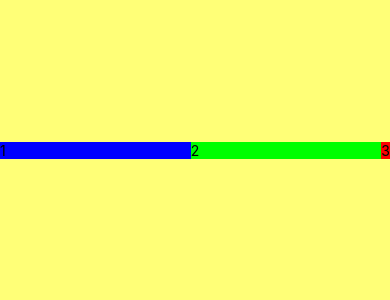
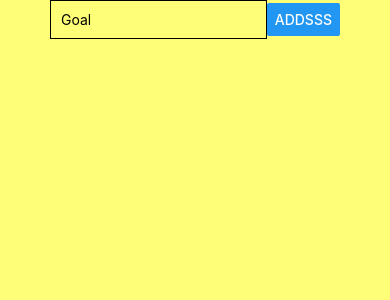
Before and after one commit to isaacbatst/rn-course-goals, a React Native app: screen / in a window 390 px wide. Shown: the top 300 px of the page. Built offline with nearby package versions, Linux system fonts and the light colour scheme.

Commit message:
print goals list

```diff
--- a/App.tsx
+++ b/App.tsx
@@ -1,14 +1,14 @@
+import React from 'react';
 import { StatusBar } from 'expo-status-bar';
-import React from 'react';
 import { StyleSheet, View, StatusBar as StatusBarData } from 'react-native';
-import FlexExample from './components/FlexExample';
+import Main from './components/Main';
 
 export default function App() {
   return (
     <View style={styles.app}>
       <StatusBar style="auto" />
       <View style={styles.container}>
-        <FlexExample />
+        <Main />
       </View>
     </View>
   );
@@ -17,10 +17,11 @@ export default function App() {
 const styles = StyleSheet.create({
   container: {
     marginTop: StatusBarData.currentHeight,
-    flex:1
+    paddingHorizontal: 50,
+    flex: 1,
   },
   app: {
     flex: 1,
     backgroundColor: '#ff7',
-  }
+  },
 });
--- a/babel.config.js
+++ b/babel.config.js
@@ -1,4 +1,4 @@
-module.exports = function(api) {
+module.exports = function (api) {
   api.cache(true);
   return {
     presets: ['babel-preset-expo'],
--- /dev/null
+++ b/components/Main.tsx
@@ -0,0 +1,50 @@
+import React, { useState } from 'react';
+import { View, Button, TextInput, StyleSheet, Text } from 'react-native';
+
+function Main() {
+  const [goal, setGoal] = useState('');
+  const [goals, setGoals] = useState<string[]>([]);
+
+  function handleGoalInput(text: string) {
+    setGoal(text);
+  }
+
+  function handleAddGoal() {
+    setGoals((currentGoals) => [...currentGoals, goal]);
+  }
+
+  return (
+    <View>
+      <View style={styles.inputContainer}>
+        <TextInput
+          style={styles.input}
+          placeholder="Goal"
+          value={goal}
+          onChangeText={handleGoalInput}
+        />
+        <Button onPress={handleAddGoal} title="Addsss" />
+      </View>
+      <View>
+        {goals.map((thisGoal) => (
+          <Text key={thisGoal}>{thisGoal}</Text>
+        ))}
+      </View>
+    </View>
+  );
+}
+
+const styles = StyleSheet.create({
+  inputContainer: {
+    flexDirection: 'row',
+    justifyContent: 'space-between',
+    alignItems: 'center',
+  },
+  input: {
+    width: '80%',
+    borderColor: 'black',
+    borderWidth: 1,
+    padding: 10,
+  },
+});
+
+export default Main;
```
Also changed, not shown: components/FlexExample.tsx (+6 -8 lines), package.json (+9 -0 lines), .eslintrc.json (added), 1 other file (tests, documents, lock files or other folders).
